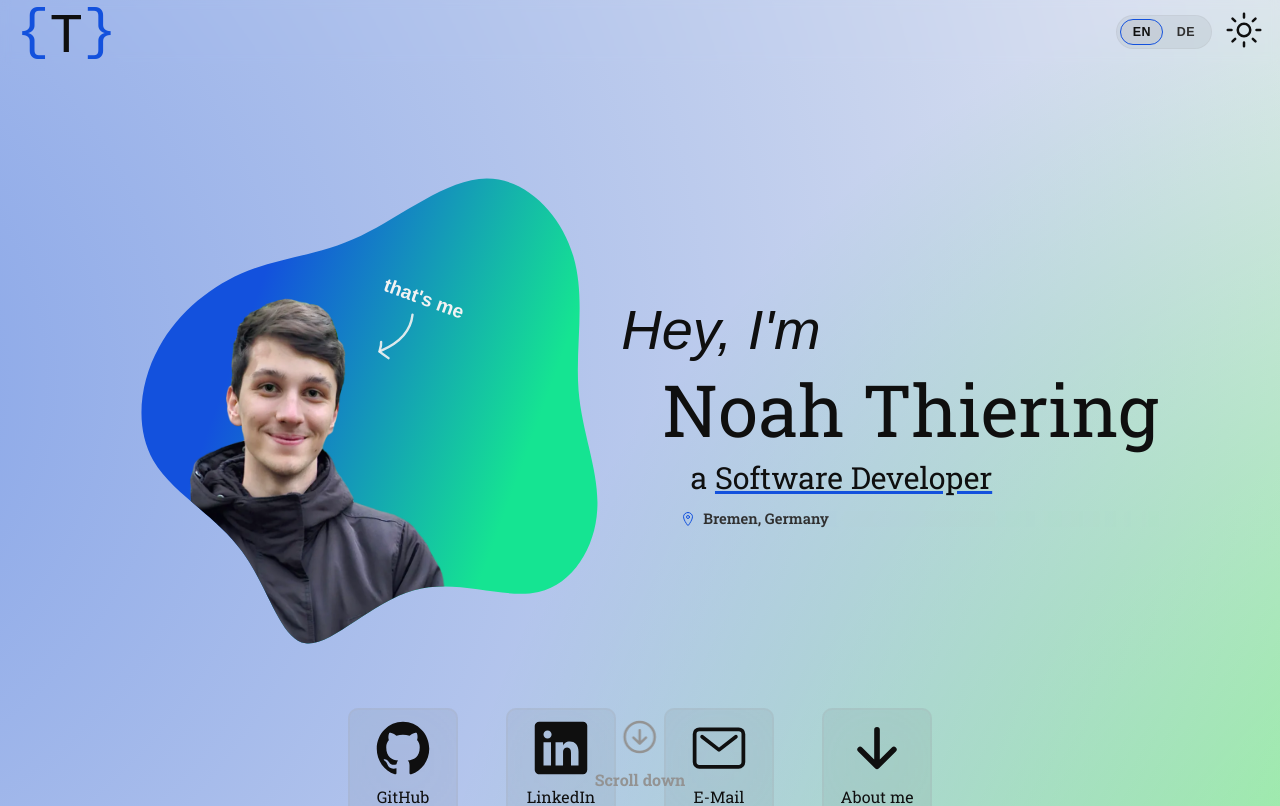
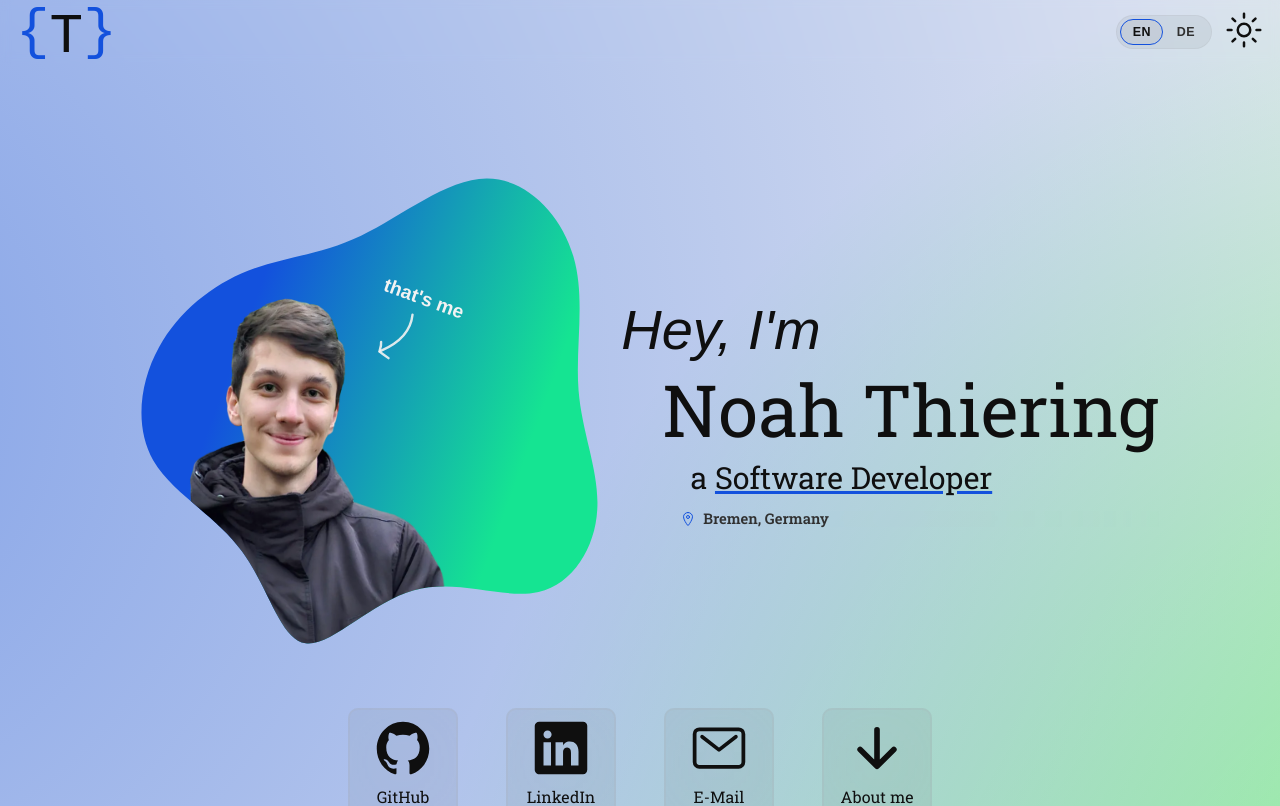
Before and after one commit to Noah4ever/noah4ever.github.io, a React (Vite) app: page / in a window 1280 px wide. Shown: the top 806 px of the page. Built offline with nearby package versions, Linux system fonts and the light colour scheme; a web font is replaced by a local one.

Commit message:
fix paralax

```diff
--- a/src/pages/Home.tsx
+++ b/src/pages/Home.tsx
@@ -39,7 +39,7 @@ export default function Home() {
 
       const isDesktop = window.innerWidth >= 900;
       const parallaxDistance = isDesktop
-        ? Math.min(window.innerHeight * 0.32, 220)
+        ? Math.min(window.innerHeight * 0.32, 160)
         : Math.min(window.innerHeight * 0.12, 90);
       const parallaxProgress = Math.max(
         0,
@@ -136,9 +136,16 @@ export default function Home() {
   }
 
   // Close active skill with an animation back to its grid position.
-  const closeActiveSkill = () => {
+  const closeActiveSkill = (immediate = false) => {
     removeClickedClasses();
     if (!activeSkill) return;
+
+    if (immediate) {
+      setActiveSkill(null);
+      setActiveStyle({});
+      return;
+    }
+
     const liElement = document.getElementById(`skill-${activeSkill}`);
     if (liElement) {
       const rect = liElement.getBoundingClientRect();
@@ -165,6 +172,9 @@ export default function Home() {
         setActiveSkill(null);
         setActiveStyle({});
       }, transitionDuration);
+    } else {
+      setActiveSkill(null);
+      setActiveStyle({});
     }
   };
 
@@ -464,7 +474,10 @@ export default function Home() {
 
         {/* Overlay inside #about so it shares the same stacking context */}
         {activeSkill && (
-          <div className="popup-overlay" onClick={closeActiveSkill}></div>
+          <div
+            className="popup-overlay"
+            onClick={() => closeActiveSkill(true)}
+          ></div>
         )}
       </section>
 
--- a/src/styles/pages/home.scss
+++ b/src/styles/pages/home.scss
@@ -6,8 +6,11 @@
   flex-direction: column;
 
   #home-content {
-    height: calc(100vh - 72px);
+    min-height: calc(100vh - 72px);
     margin-top: 10rem;
+    position: relative;
+    box-sizing: border-box;
+    padding-bottom: 6rem;
 
     @import "home/hero";
     @import "home/links";
--- a/src/styles/pages/home/_links.scss
+++ b/src/styles/pages/home/_links.scss
@@ -4,6 +4,7 @@
   display: flex;
   justify-content: center;
   margin-top: 2rem;
+  margin-bottom: 3.5rem;
 
   ul {
     display: flex;
```
